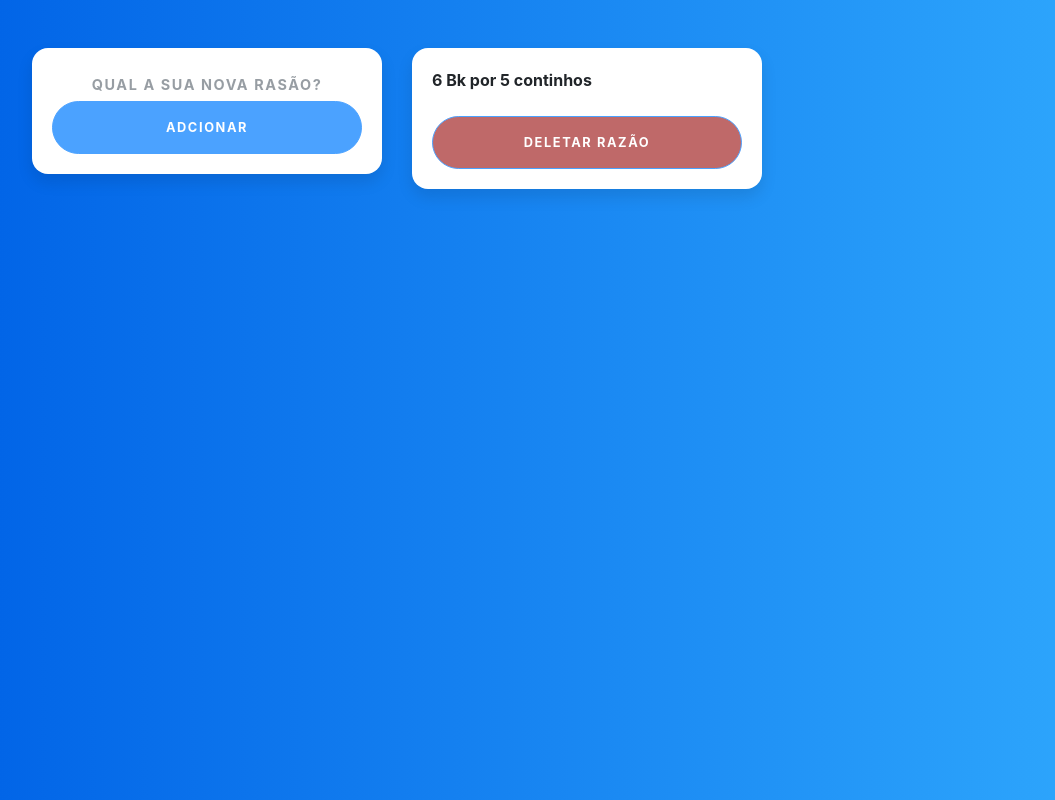
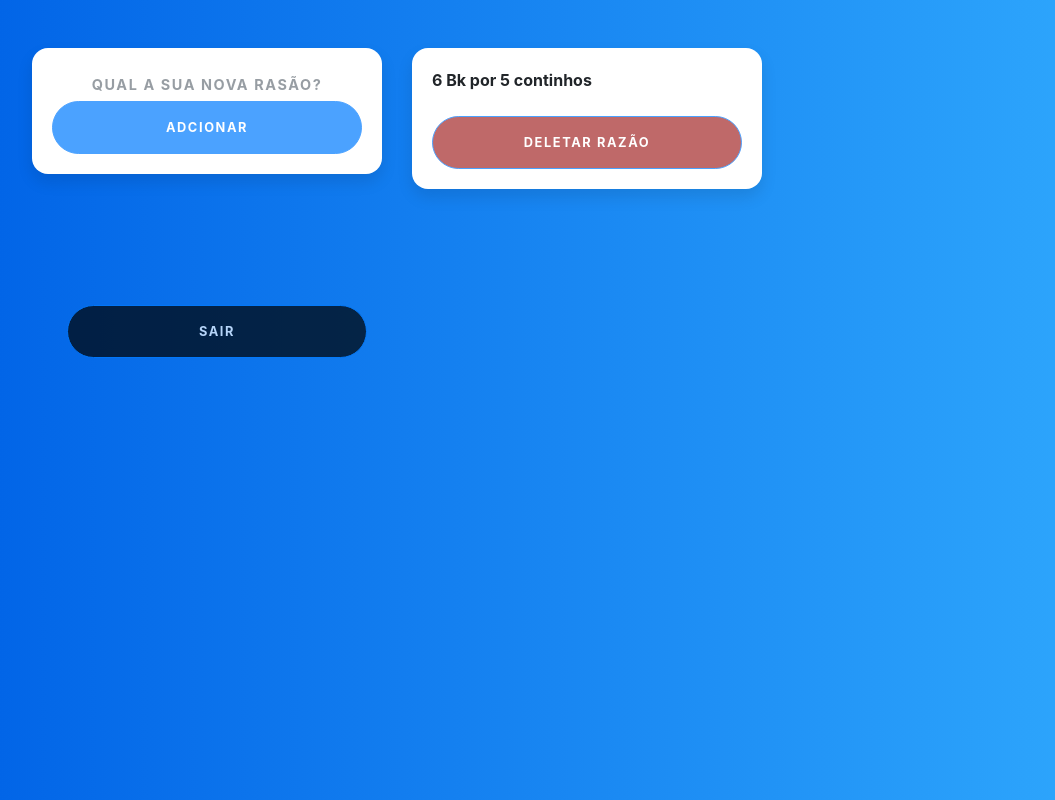
Before and after one commit to walmickdiogenes/engcomp-bd, a plain HTML site: page index1.html in a window 1280 px wide. Shown: the whole page, without its empty margins (53-1108 px from the left). Drawn offline with nearby package versions, Linux system fonts and the light colour scheme.

Commit message:
botao sair

```diff
--- a/index1.html
+++ b/index1.html
@@ -29,6 +29,13 @@
                     </div>
                 </div>
 
+                <div class="col-lg-4">
+                        <div class="card-body">
+                            <br><br>
+                            <a id="add" href="login.html" class="btn btn-block btn-primary text-uppercase btn-add-reasons" style="background-color: black;">sair</a>
+                        </div>
+                </div>
+
             </div>
             </div>
         </section>
```
Also changed, not shown: index.html (+6 -1 lines), index2.html (+6 -0 lines), index3.html (+7 -0 lines), index4.html (+7 -0 lines).
